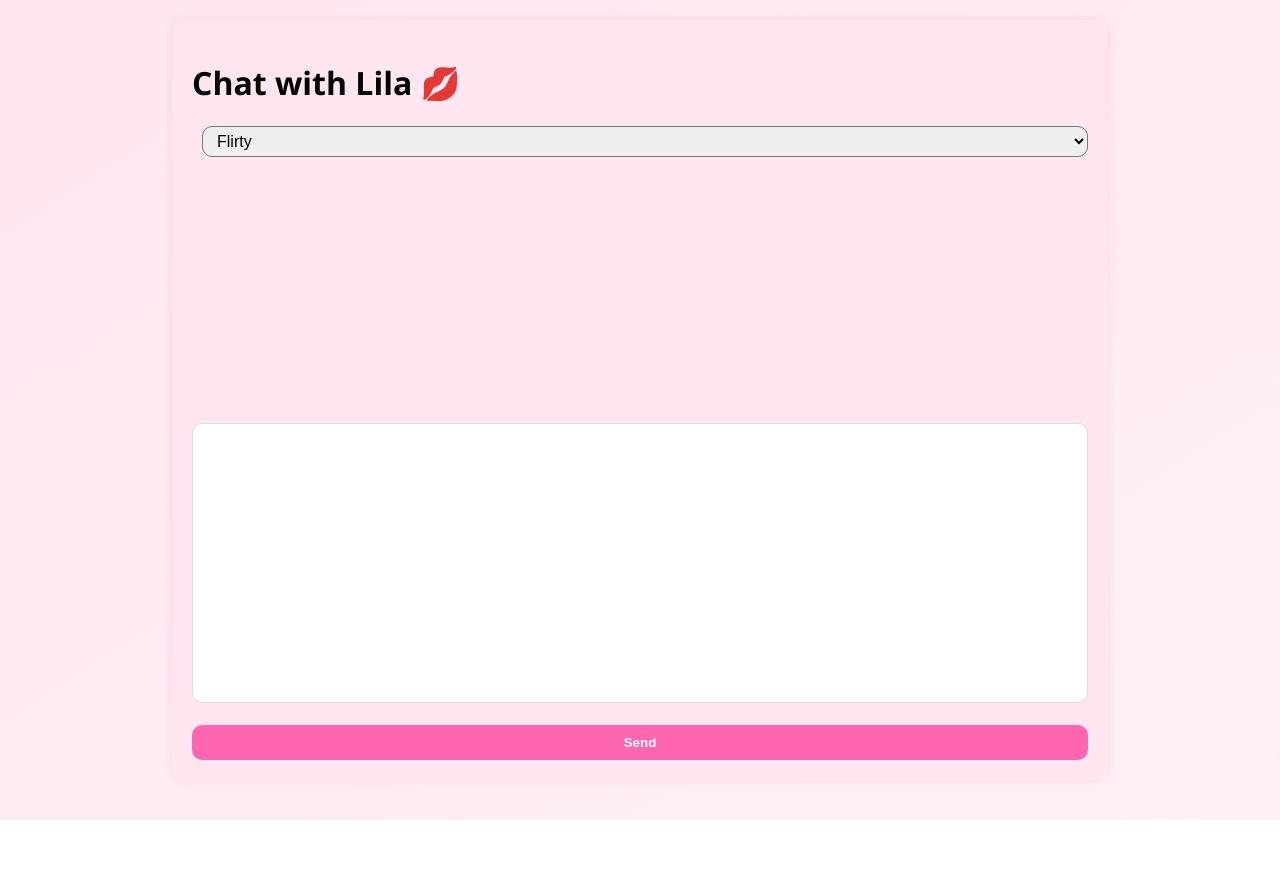
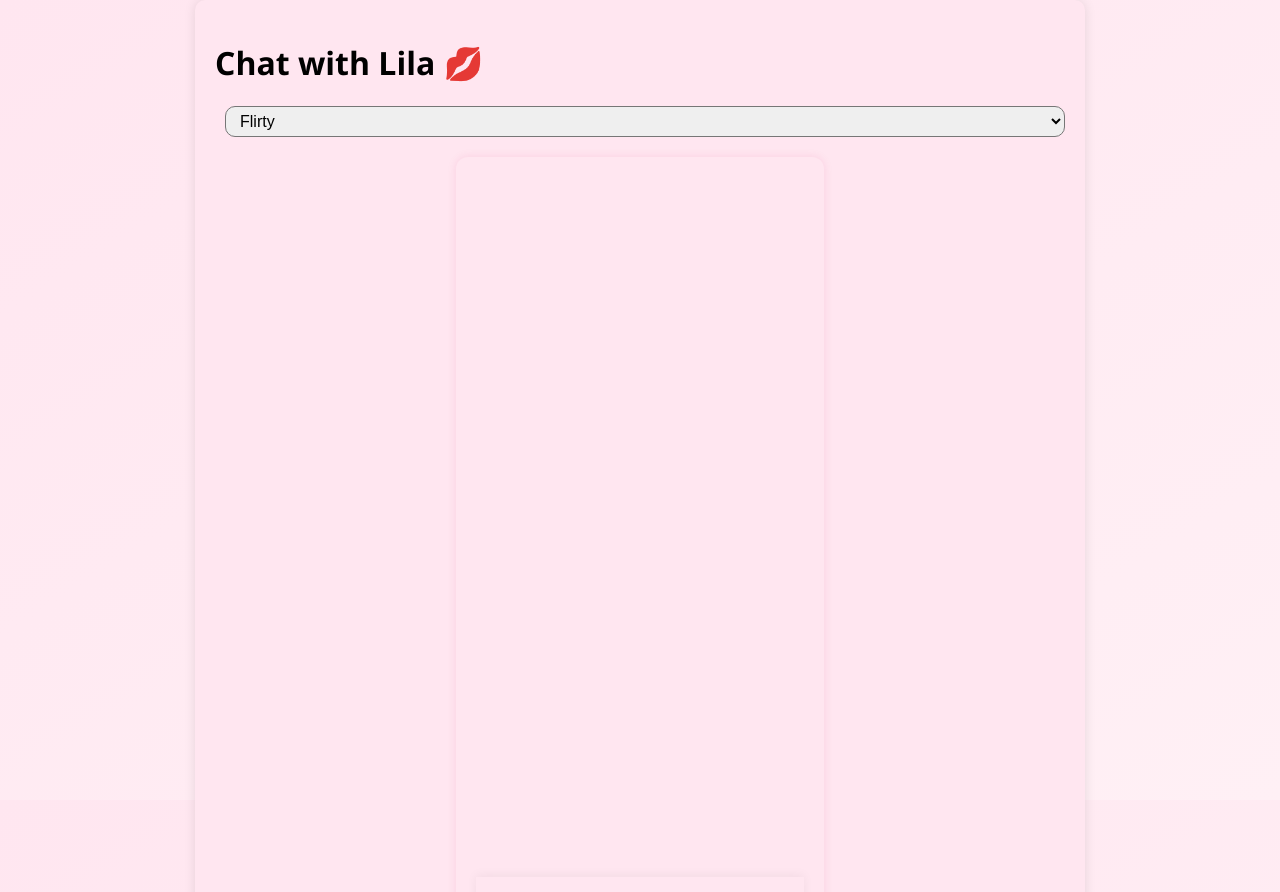
Before and after one commit to SharjeelAhmed2/Chat-GPT-Wrapper, a React (Create React App) app in the folder frontend/: page / in a window 1280 px wide. Shown: the top 892 px of the page. Before the commit the page ends 820 px from the top, so only its background shows below. Built offline with nearby package versions, Linux system fonts and the light colour scheme.

Commit message:
Auto-scroll added

```diff
--- a/frontend/src/App.css
+++ b/frontend/src/App.css
@@ -36,6 +36,7 @@ body {
   min-height: 90vh;
   display: flex;
   flex-direction: column;
+  height: 100vh; /* Full viewport height */
   justify-content: space-between;
   background-color: #ffe6f0;
   padding: 20px;
@@ -53,7 +54,23 @@ body {
   flex-direction: column;
   overflow: hidden;
 }
-
+.input-container {
+  padding: 1rem;
+  display: flex;
+  gap: 0.5rem;
+  align-items: center;
+  margin-top: auto; /* Pushes to the bottom */
+  background-color: #ffe6f0; /* Cute pink base */
+  box-shadow: 0 -2px 10px rgba(0,0,0,0.05);
+}
+.input-field {
+  flex: 1 1 auto;
+  min-height: 50px;
+  max-height: 150px;
+  padding: 0.5rem;
+  border-radius: 10px;
+  resize: none;
+}
 header {
   background-color: #ff66b2;
   color: white;
@@ -64,13 +81,19 @@ header {
 }
 
 .chat-display {
+  max-height: 70vh;
+  overflow-y: auto;
   flex: 1;
   padding: 15px;
+  flex: 1 1 auto; /* Grow nicely */
   overflow-y: auto;
+  padding: 1rem;
+  max-height: 75vh;
   font-size: 0.95em;
   display: flex;
   flex-direction: column;
   gap: 10px;
+  scroll-behavior: smooth;
 }
 
 .message {
@@ -122,11 +145,13 @@ header {
   background-color: #ff66b2;
   color: white;
   border: none;
-  padding: 10px 16px;
+  padding: 0.8rem 1.2rem;
   font-weight: bold;
   border-radius: 10px;
   cursor: pointer;
+  transition: background-color 0.3s ease;
 }
+
 
 .send-button:hover {
   background-color: #e0559a;
--- a/frontend/src/App.js
+++ b/frontend/src/App.js
@@ -1,4 +1,4 @@
-import { useState, useEffect } from "react";
+import { useState, useEffect, useRef } from "react";
 
 function App() {
   const [input, setInput] = useState("");
@@ -6,6 +6,8 @@ function App() {
   const [messages, setMessages] = useState([]);
   const [lilaResponse, setLilaResponse] = useState("");
   const [displayedResponse, setDisplayedResponse] = useState("");
+  const chatDisplayRef = useRef(null);
+  const lastMessageRef = useRef(null);
   // const savedMessages = JSON.parse(localStorage.getItem("lila-chat-log") || "[]");
   // console.log("Saved Message: ", savedMessages)
   const now = new Date();
@@ -13,7 +15,7 @@ function App() {
     hour: 'numeric',
     minute: 'numeric',
     hour12: true,
-    weekday: 'long' // This gives you the day, like "Saturday"
+    weekday: 'long', // This gives you the day, like "Saturday"
   });
   useEffect(() => {
     if (messages.length > 0) {
@@ -28,7 +30,15 @@ function App() {
       setMessages(saved);
     }
   }, []);
-
+  // useEffect(() => {
+  //   if (chatDisplayRef.current) {
+  //     //chatDisplayRef.current.scrollTop = chatDisplayRef.current.scrollHeight;
+  //     lastMessageRef.current?.scrollIntoView({ behavior: "smooth" });
+  //   }
+  // }, [messages]);
+  useEffect(() => {
+    lastMessageRef.current?.scrollIntoView({ behavior: "smooth" });
+  }, [messages]);
   useEffect(() => {
     if (!lilaResponse) return;
 
@@ -44,7 +54,10 @@ function App() {
         clearInterval(interval);
         setMessages((prev) => [...prev, { role: "lila", content: lilaResponse, timestamp: timestamp  }]); // push final
         setDisplayedResponse(""); // clear animation string
+
+
       }
+
     }, 25);
 
     return () => clearInterval(interval);
@@ -75,7 +88,7 @@ function App() {
   };
 
   return (
-    <div className="chat-wrapper">
+    <div className="chat-container">
       <h1>Chat with Lila 💋</h1>
       <select value={mood} onChange={(e) => setMood(e.target.value)}>
         <option value="Flirty">Flirty</option>
@@ -84,11 +97,12 @@ function App() {
         <option value="Gremlin">Gremlin</option>
       </select>
 
-
-      <div className="chat-display">
+      <div className="chat-wrapper">
+      <div className="chat-display" ref={lastMessageRef}>
       {messages.map((msg, idx) => (
         <div
           key={idx}
+          ref={idx === messages.length - 1 ? lastMessageRef : null}
           className={`message-bubble ${msg.role === "user" ? "user" : "lila"}`}
         >
              <div className="timestamp">
@@ -105,10 +119,18 @@ function App() {
         </div>
       )}
     </div>
-    <br />
-      <textarea value={input} onChange={(e) => setInput(e.target.value)} />
-      <br />
-      <button onClick={handleSend}>Send</button>
+    <div className="input-container">
+    <textarea
+      className="input-field"
+      value={input}
+      onChange={(e) => setInput(e.target.value)}
+      placeholder="Type your sweetest secrets to Lila..."
+    />
+    <button className="send-button" onClick={handleSend}>
+      Send
+    </button>
+      </div>
+    </div>
     </div>
   );
 }
```
